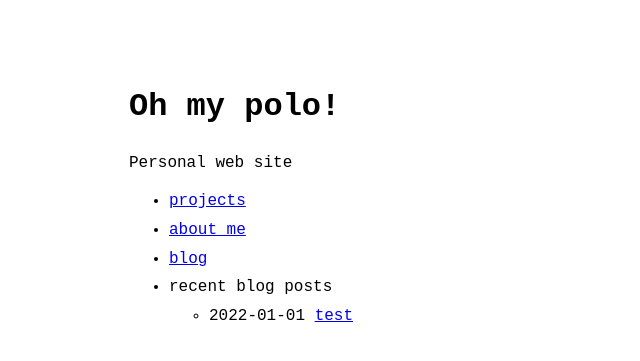
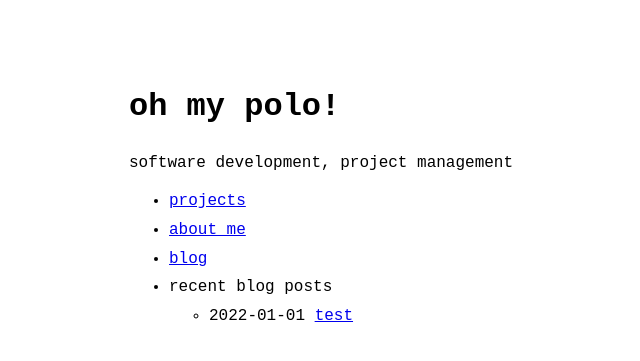
Before and after one commit to polo7/polo7.github.io, a Jekyll site: the page built from index.md, in a window 1280 px wide. Shown: the top 361 px of the page, without its empty margins (191-831 px from the left). Built offline with Jekyll 4.4.1, drawn with Linux system fonts in a browser that asks for light colours.

Commit message:
Update _config.yml

```diff
--- a/_config.yml
+++ b/_config.yml
@@ -1,10 +1,10 @@
-title: Oh my polo! # name of the site
+title: oh my polo! # name of the site
 author: Roman Lesechko # name of site's author
 email:  not@now.xx # email of site's author
 url: https://polo7.github.io # root address of the site
 baseurl: "" # subpath of the site, e.g. "/blog" (leave it blank "" if you're site shouldn't use a subpath)
 description: > # description of the site (multiple lines allowed)
-  Personal web site
+  software development, project management
 permalink: /:slug.html
 
 # favicon: "logo.png" # name+extension of favicon (which must be put on the root folder)
@@ -15,13 +15,13 @@ permalink: /:slug.html
 remote_theme: riggraz/no-style-please
 theme_config:
   appearance: "auto" # can be "light", "dark" or "auto"
-  back_home_text: "< back" # customize text for homepage link in post layout
+  back_home_text: ".." # customize text for homepage link in post layout
   date_format: "%Y-%m-%d" # customize how date is formatted
   show_description: true # show blog description in home page
 
 sass:
   style: :compressed
 
-# plugins:
-#  - jekyll-feed
-#  - jekyll-seo-tag
+plugins:
+  - jekyll-feed
+  - jekyll-seo-tag
```
